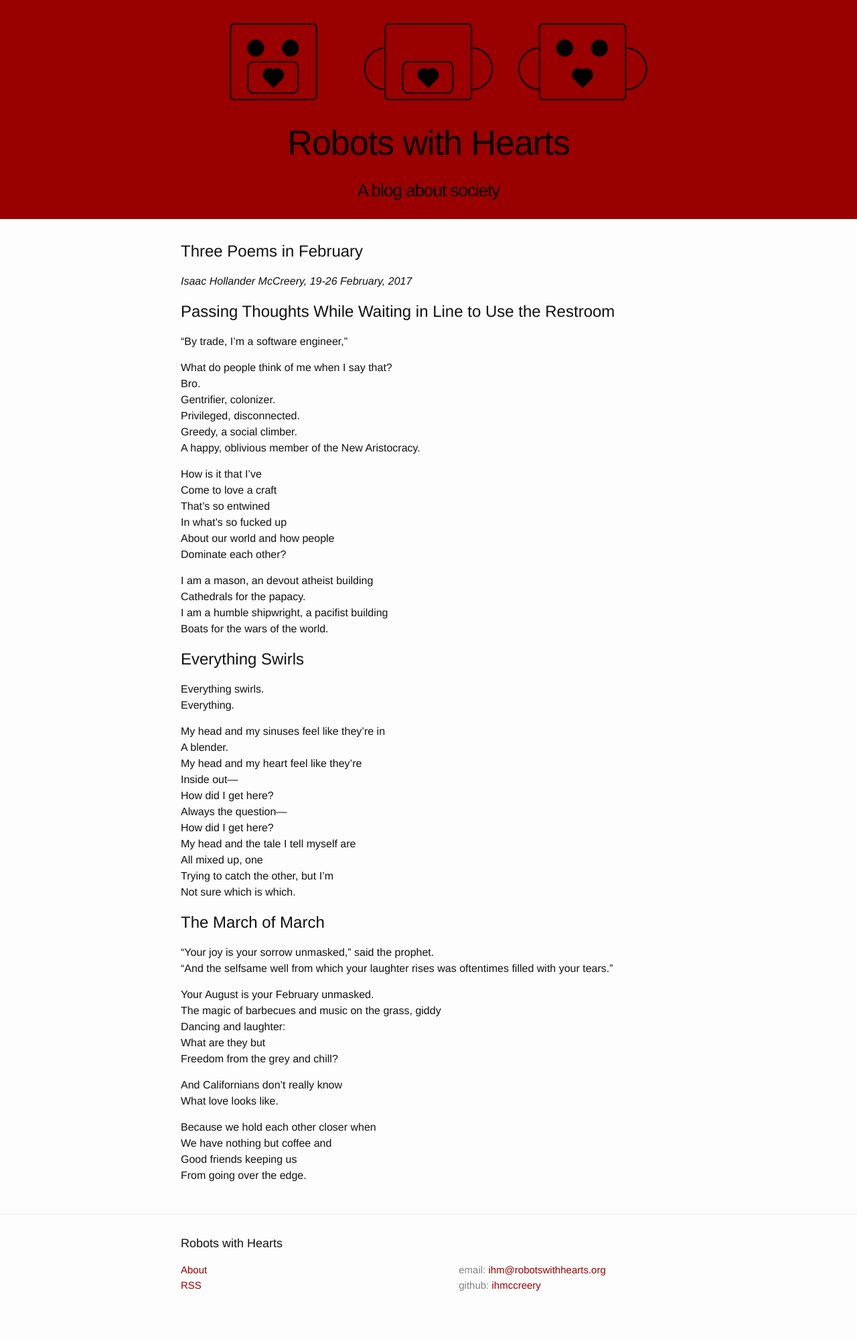
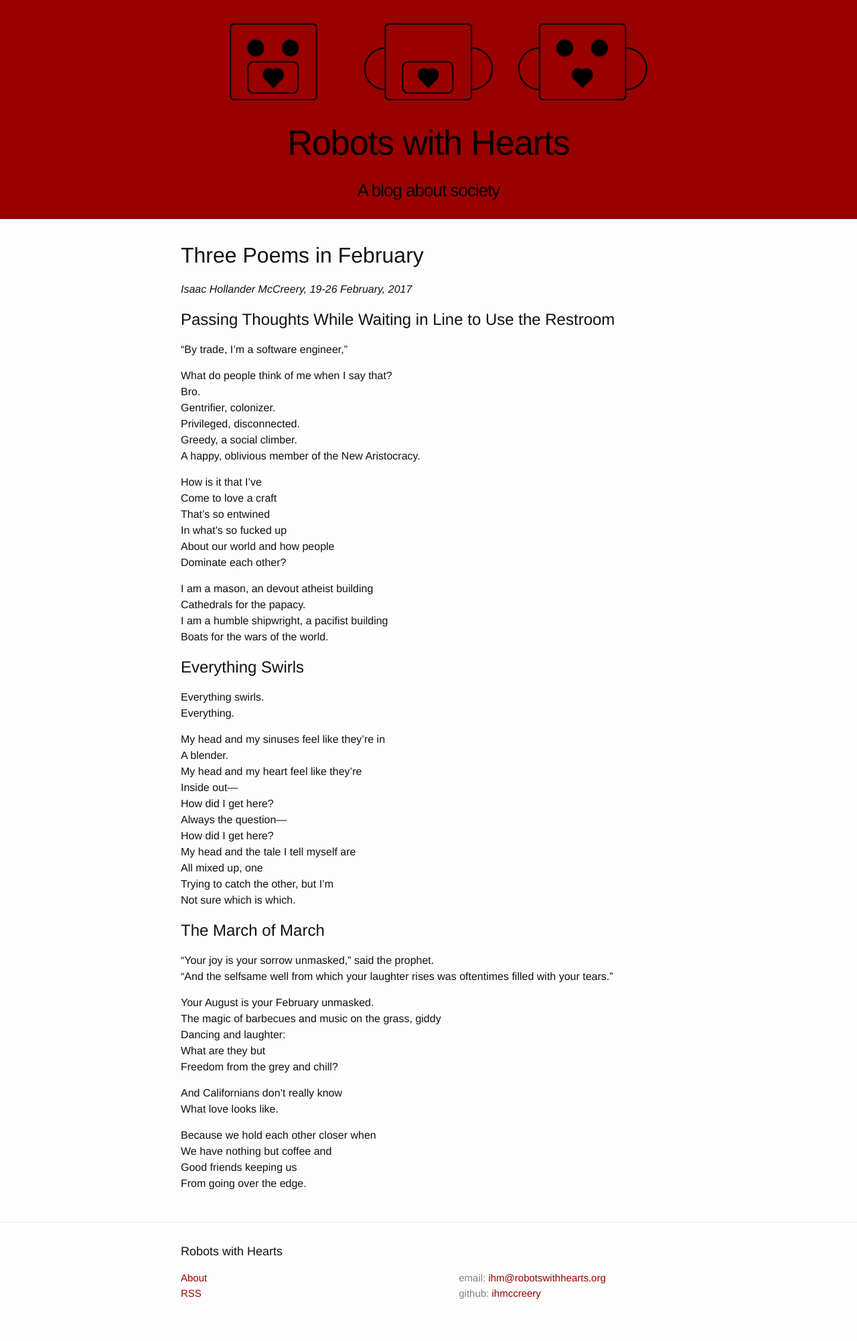
Before and after one commit to ihmccreery/ihmccreery.github.io, a Jekyll site: the page built from _posts/2017-02-19-three-poems-in-february.md, in a window 1280 px wide. Shown: the whole page at 67% size. Built offline with Jekyll 4.4.1, drawn with Linux system fonts in a browser that asks for light colours.

Commit message:
Formatting

```diff
--- a/_posts/2017-02-19-three-poems-in-february.md
+++ b/_posts/2017-02-19-three-poems-in-february.md
@@ -2,8 +2,7 @@
 title: "Three Poems in February"
 ---
 
-Three Poems in February
----
+# Three Poems in February
 
 *Isaac Hollander McCreery, 19-26 February, 2017*
 
```
